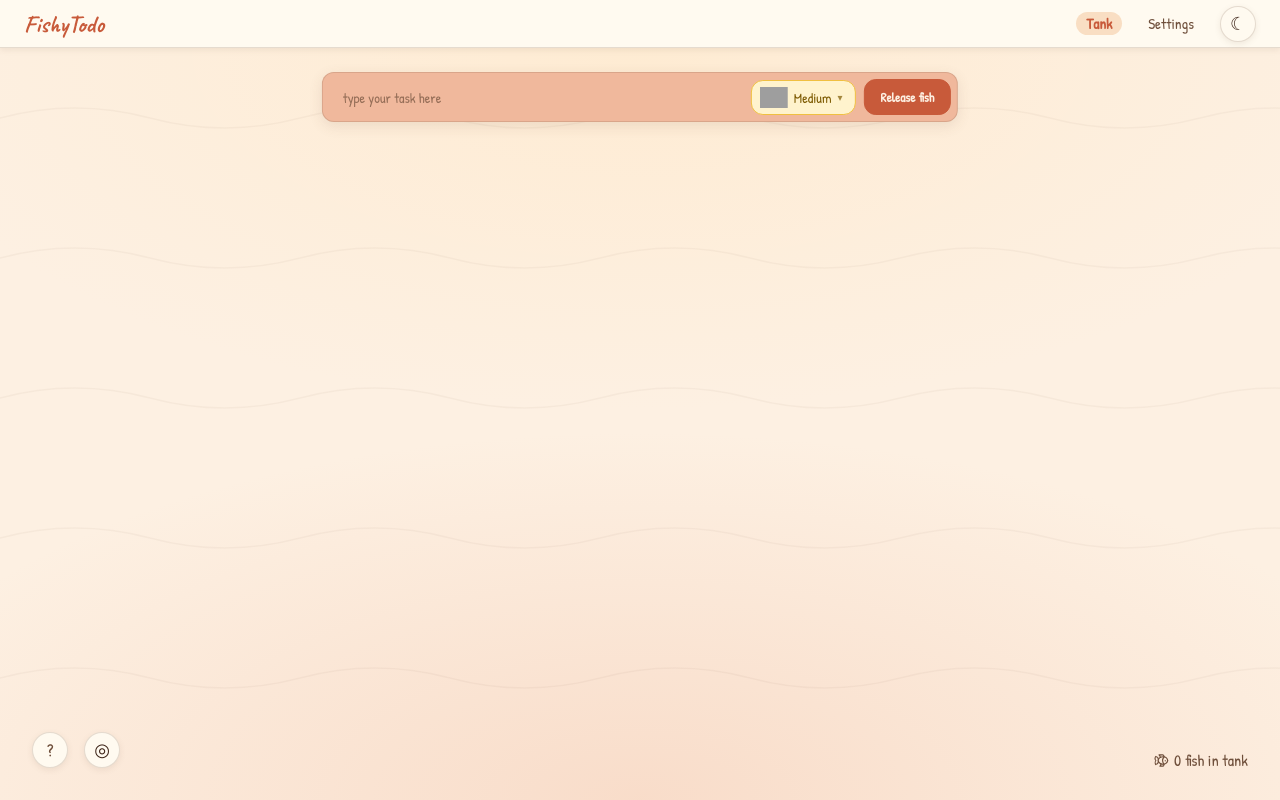
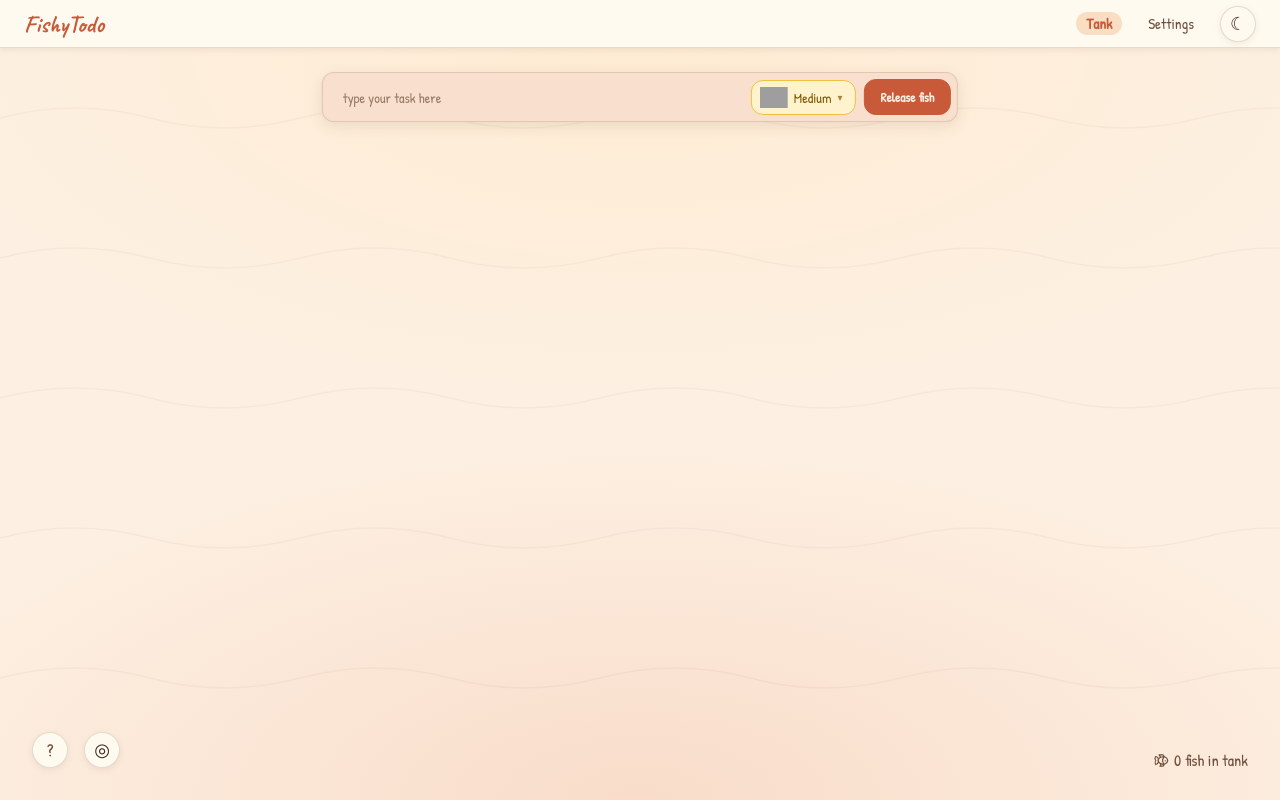
Before and after one commit to PatriciaMoraru/FishyTodo, a React (Vite) app: page / in a window 1280 px wide. Built offline with nearby package versions, Linux system fonts and the light colour scheme; grey boxes are pictures that could not be loaded.

Commit message:
style: use color-mix to blend tert as subtle background tint

```diff
--- a/src/components/Fish.css
+++ b/src/components/Fish.css
@@ -44,7 +44,7 @@
   bottom: -2.2rem;
   left: 50%;
   transform: translateX(-50%);
-  background: var(--tert);
+  background: color-mix(in srgb, var(--tert) 50%, var(--paper-card));
   border: 1px solid var(--line);
   border-radius: 12px;
   padding: 0.2rem 1.2rem;
--- a/src/components/TankBar.css
+++ b/src/components/TankBar.css
@@ -7,7 +7,7 @@
     align-items: center;
     gap: 0.8rem;
     z-index: 10;
-    background: var(--tert);
+    background: color-mix(in srgb, var(--tert) 40%, var(--paper-card));
     border: 1.5px solid var(--line);
     padding: 0.6rem 0.6rem 0.6rem 2rem;
     border-radius: 12px;
```
